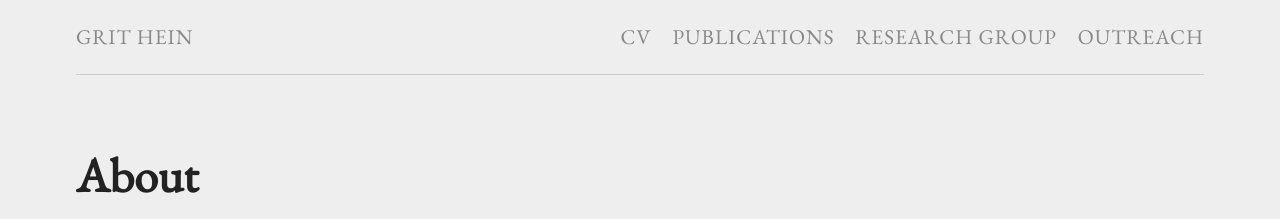
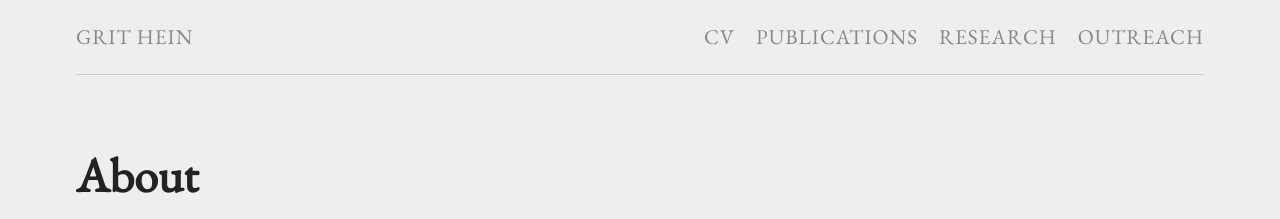
Before and after one commit to grithein/grithein, a Jekyll site: the page built from index.md, in a window 1280 px wide. Shown: the top 219 px of the page. Built offline with Jekyll 4.4.1, drawn with Linux system fonts in a browser that asks for light colours.

Commit message:
Update from Forestry.io - _data/menu.yml

```diff
--- a/_data/menu.yml
+++ b/_data/menu.yml
@@ -3,7 +3,7 @@
   href: "/cv/"
 - title: Publications
   href: "/publications/"
-- title: Research group
+- title: 'Research '
   href: "/misc/"
 - title: Outreach
   href: "/media"
```
